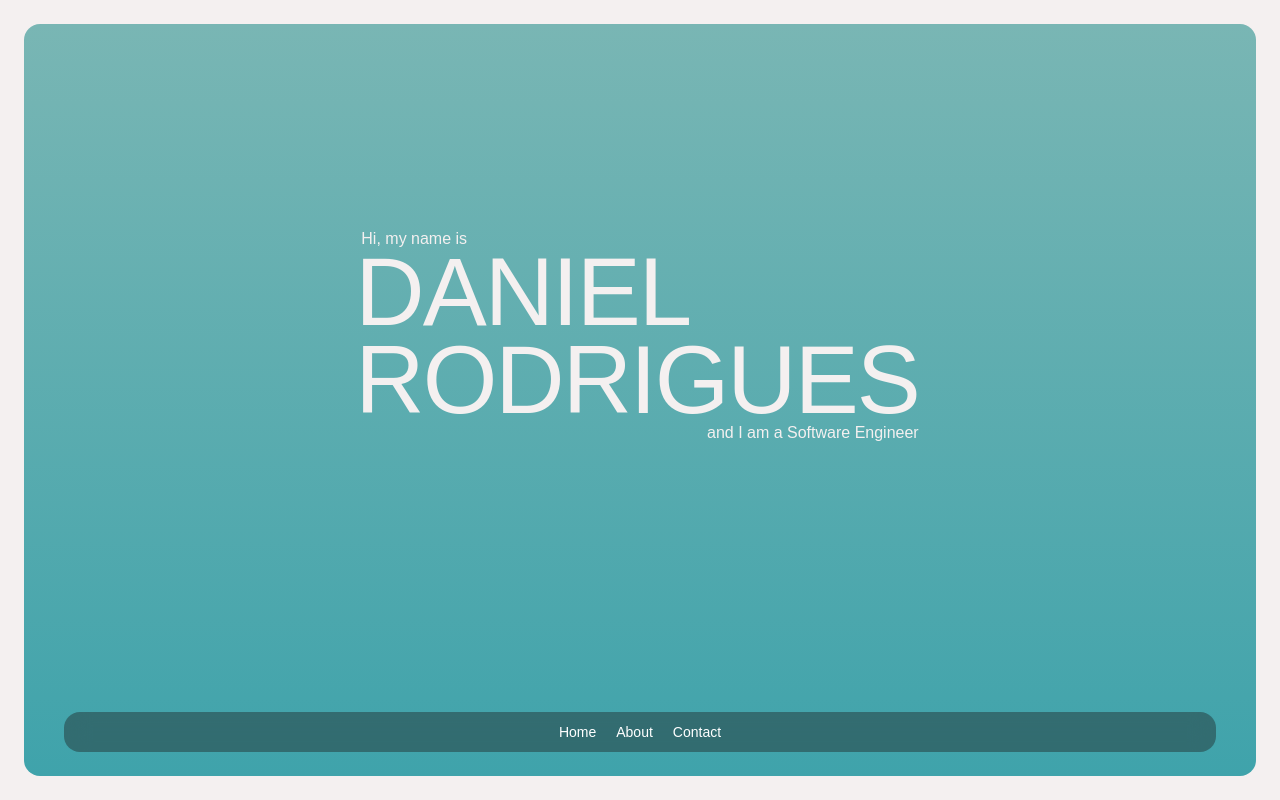
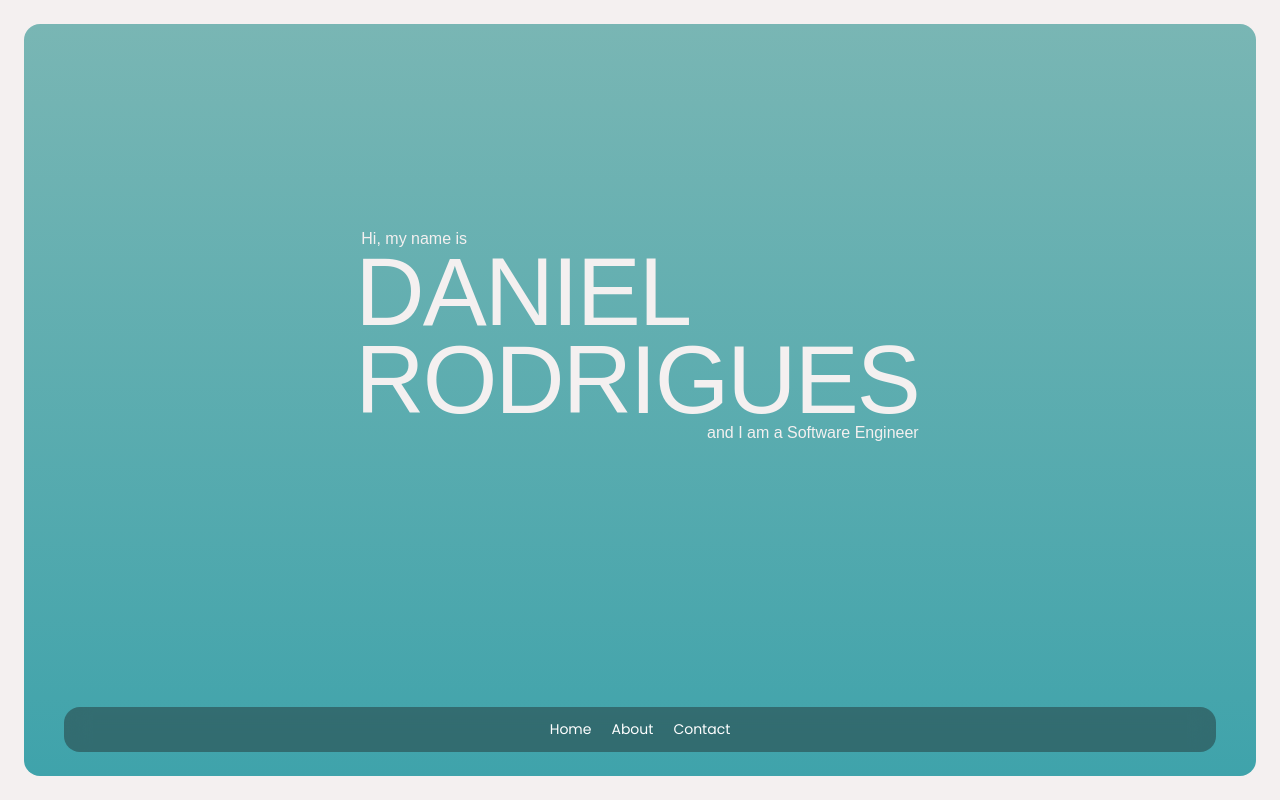
Before and after one commit to dprodrigues/portifolio, a Next.js app: page / in a window 1280 px wide. Built offline with nearby package versions, Linux system fonts and the light colour scheme.

Commit message:
feat: add poppins font to layout

```diff
--- a/app/layout.js
+++ b/app/layout.js
@@ -1,6 +1,12 @@
+import { Poppins } from 'next/font/google'
 import Header from '@/components/header'
 import { Main } from '@/styles/layout'
 import '@/assets/base.css'
+
+const poppins = Poppins({
+  subsets: ['latin'],
+  weight: ['300', '400', '500', '700'],
+})
 
 export const metadata = {
   title: 'Daniel Rodrigues',
@@ -10,7 +16,7 @@
 export default function RootLayout({ children }) {
   return (
     <html lang="en">
-      <body>
+      <body className={poppins.className}>
         <Header />
 
         <Main>{children}</Main>
```
